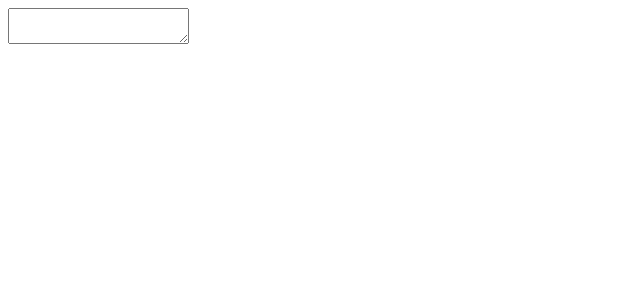
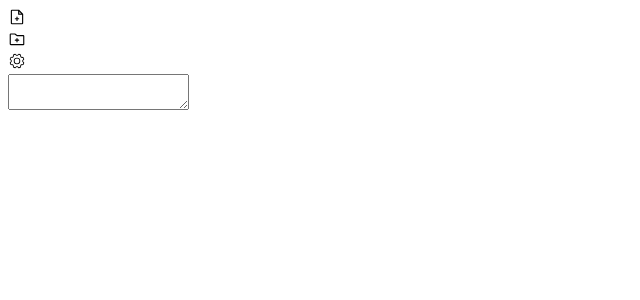
Before and after one commit to minisodan/NoteSpace, a React (Vite) app: page / in a window 1280 px wide. Shown: the top 300 px of the page, without its empty margins (0-640 px from the left). Built offline with nearby package versions, Linux system fonts and the light colour scheme; the HTML template or start-up script is replaced by a standard one.

Commit message:
#26 added custom bottom bar with icons for file, folder, settings

```diff
--- a/package.json
+++ b/package.json
@@ -10,10 +10,14 @@
     "tauri": "tauri"
   },
   "dependencies": {
+    "@fortawesome/fontawesome-svg-core": "^6.7.2",
+    "@fortawesome/free-solid-svg-icons": "^6.7.2",
+    "@fortawesome/react-fontawesome": "^0.2.2",
     "@tauri-apps/api": "^2",
     "@tauri-apps/plugin-opener": "^2",
     "react": "^18.3.1",
-    "react-dom": "^18.3.1"
+    "react-dom": "^18.3.1",
+    "react-icons": "^5.4.0"
   },
   "devDependencies": {
     "@tauri-apps/cli": "^2",
--- /dev/null
+++ b/src/Components/BottomBar.tsx
@@ -0,0 +1,51 @@
+import { PiFilePlusDuotone } from "react-icons/pi";
+import { PiFolderSimplePlus } from "react-icons/pi";
+import { PiGearLight } from "react-icons/pi";
+import { useState } from "react";
+
+const BottomBar = () => {
+  const [hoveredButton, setHoveredButton] = useState<string | null>(null);
+
+  return (
+    <div className="flex flex-row justify-around m-2 p-2 gap-4 text-white">
+      <div
+        className="relative p-1 rounded-md bg-transparent text-white hover:bg-gray-700 hover:text-white cursor-pointer transition duration-300"
+        onMouseEnter={() => setHoveredButton("file")}
+        onMouseLeave={() => setHoveredButton(null)}
+      >
+        <PiFilePlusDuotone size={18} />
+        {hoveredButton === "file" && (
+          <div className="absolute bottom-full mb-2 px-2 py-1 bg-gray-800 text-white text-sm rounded-md whitespace-nowrap">
+            New File
+          </div>
+        )}
+      </div>
+      <div
+        className="relative p-1 rounded-md bg-transparent text-white hover:bg-gray-700 hover:text-white cursor-pointer transition duration-300"
+        onMouseEnter={() => setHoveredButton("folder")}
+        onMouseLeave={() => setHoveredButton(null)}
+      >
+        <PiFolderSimplePlus size={18} />
+        {hoveredButton === "folder" && (
+          <div className="absolute bottom-full mb-2 px-2 py-1 bg-gray-800 text-white text-sm rounded-md whitespace-nowrap">
+            New Folder
+          </div>
+        )}
+      </div>
+      <div
+        className="relative p-1 rounded-md bg-transparent text-white hover:bg-gray-700 hover:text-white cursor-pointer transition duration-300"
+        onMouseEnter={() => setHoveredButton("settings")}
+        onMouseLeave={() => setHoveredButton(null)}
+      >
+        <PiGearLight size={18} />
+        {hoveredButton === "settings" && (
+          <div className="absolute bottom-full mb-2 px-2 py-1 bg-gray-800 text-white text-sm rounded-md whitespace-nowrap">
+            Settings
+          </div>
+        )}
+      </div>
+    </div>
+  );
+};
+
+export default BottomBar;
--- a/src/Components/Sidebar.tsx
+++ b/src/Components/Sidebar.tsx
@@ -1,12 +1,19 @@
+import BottomBar from "./BottomBar";
+
 const Sidebar = () => {
   return (
-    <div className="h-screen w-52 bg-gray-800 text-white">
-      {/*
+    <>
+      <div className="h-screen w-52 bg-gray-900 text-white flex flex-col">
+        {/*
         Sidebar content will here:
             custom title bar,
             files and directories.
       */}
-    </div>
+        <div className="mt-auto">
+          <BottomBar />
+        </div>
+      </div>
+    </>
   );
 };
 
```
Also changed, not shown: 2 other files (tests, documents, lock files or other folders).
